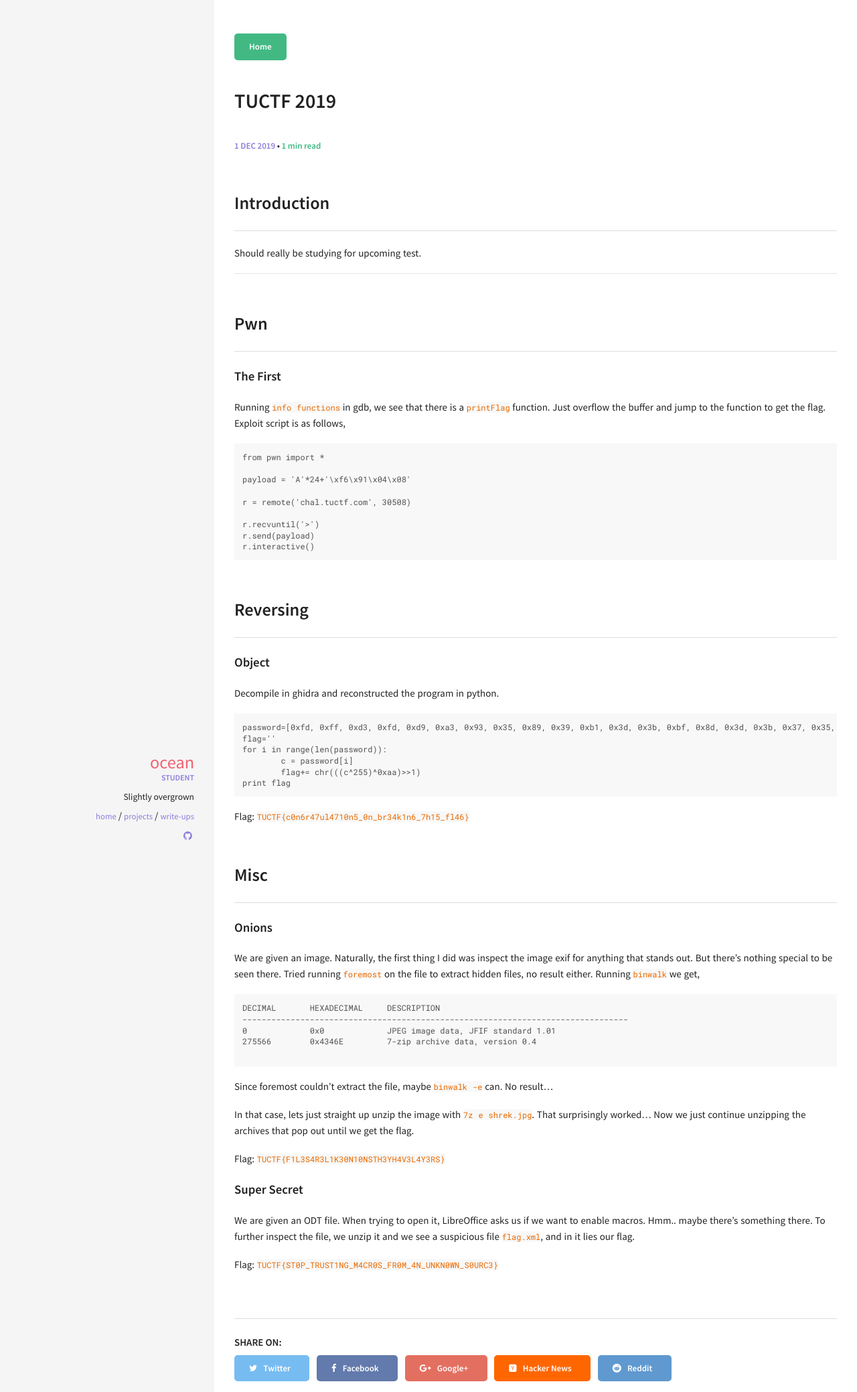
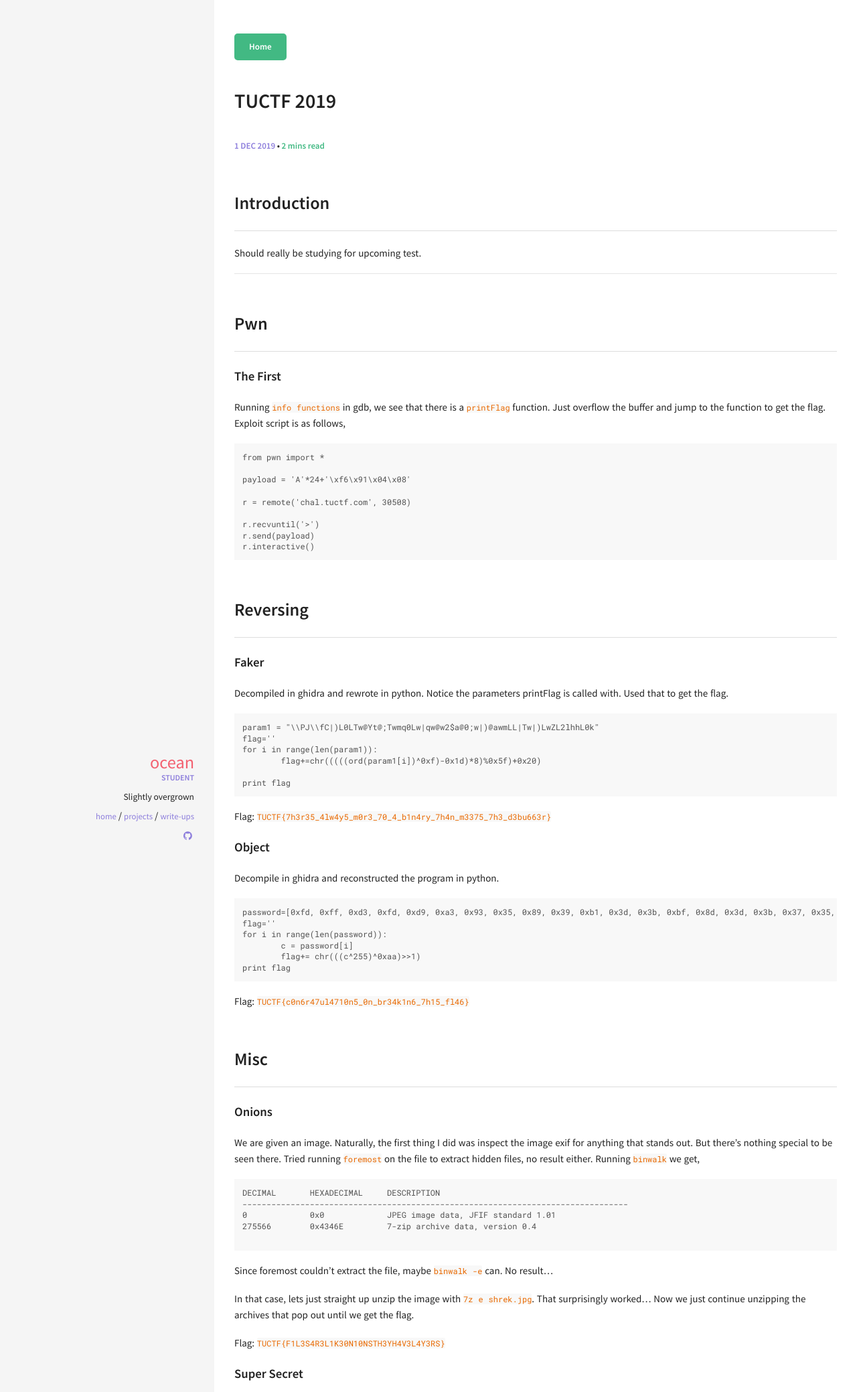
Before and after one commit to Oceankoh/oceankoh.github.io, a Jekyll site: the page built from _posts/2019-12-01-TUCTF-2019.md, in a window 1280 px wide, cut to the strip 0-2078 px from the top of the page. Shown: the whole strip at 67% size. Built offline with Jekyll 4.4.1, drawn with Linux system fonts in a browser that asks for light colours.

Commit message:
added chall writeup

````diff
--- a/_posts/2019-12-01-TUCTF-2019.md
+++ b/_posts/2019-12-01-TUCTF-2019.md
@@ -29,9 +29,24 @@ r.interactive()
 ```
 
 
-
 Reversing
 ------
+#### Faker
+
+Decompiled in ghidra and rewrote in python. Notice the parameters printFlag is called with. Used that to get the flag.
+
+```
+param1 = "\\PJ\\fC|)L0LTw@Yt@;Twmq0Lw|qw@w2$a@0;w|)@awmLL|Tw|)LwZL2lhhL0k"
+flag=''
+for i in range(len(param1)):
+	flag+=chr(((((ord(param1[i])^0xf)-0x1d)*8)%0x5f)+0x20)
+
+print flag
+```
+
+Flag: `TUCTF{7h3r35_4lw4y5_m0r3_70_4_b1n4ry_7h4n_m3375_7h3_d3bu663r}`
+
+
 #### Object
 
 Decompile in ghidra and reconstructed the program in python.
````
